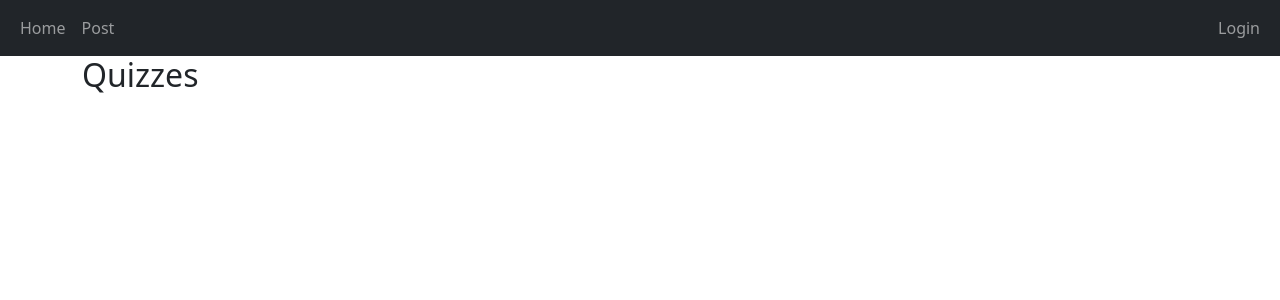
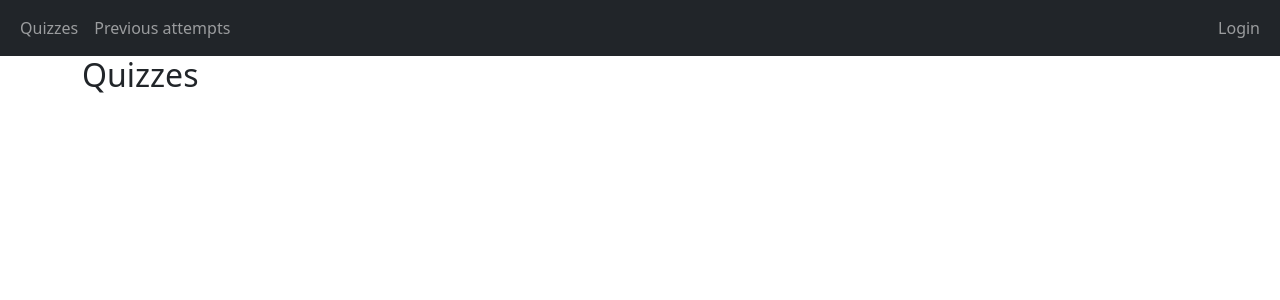
Before and after one commit to Zendovo/django-quiz, a Django app: page /quiz/ in a window 1280 px wide. Shown: the top 300 px of the page. Run offline with Django 4.2, Linux system fonts and the light colour scheme; data that the repository does not hold is empty.

Commit message:
navbar options

```diff
--- a/quiz/templates/quiz/base.html
+++ b/quiz/templates/quiz/base.html
@@ -18,10 +18,10 @@
         <div>
           <ul class="navbar-nav">
             <li class="nav-item">
-              <a class="nav-link" href="/home">Home</a>
+              <a class="nav-link" href="/quiz/">Quizzes</a>
             </li>
             <li class="nav-item">
-              <a class="nav-link" href="/create-post">Post</a>
+              <a class="nav-link" href="/users/attempts/">Previous attempts</a>
             </li>
           </ul>
         </div>
```
